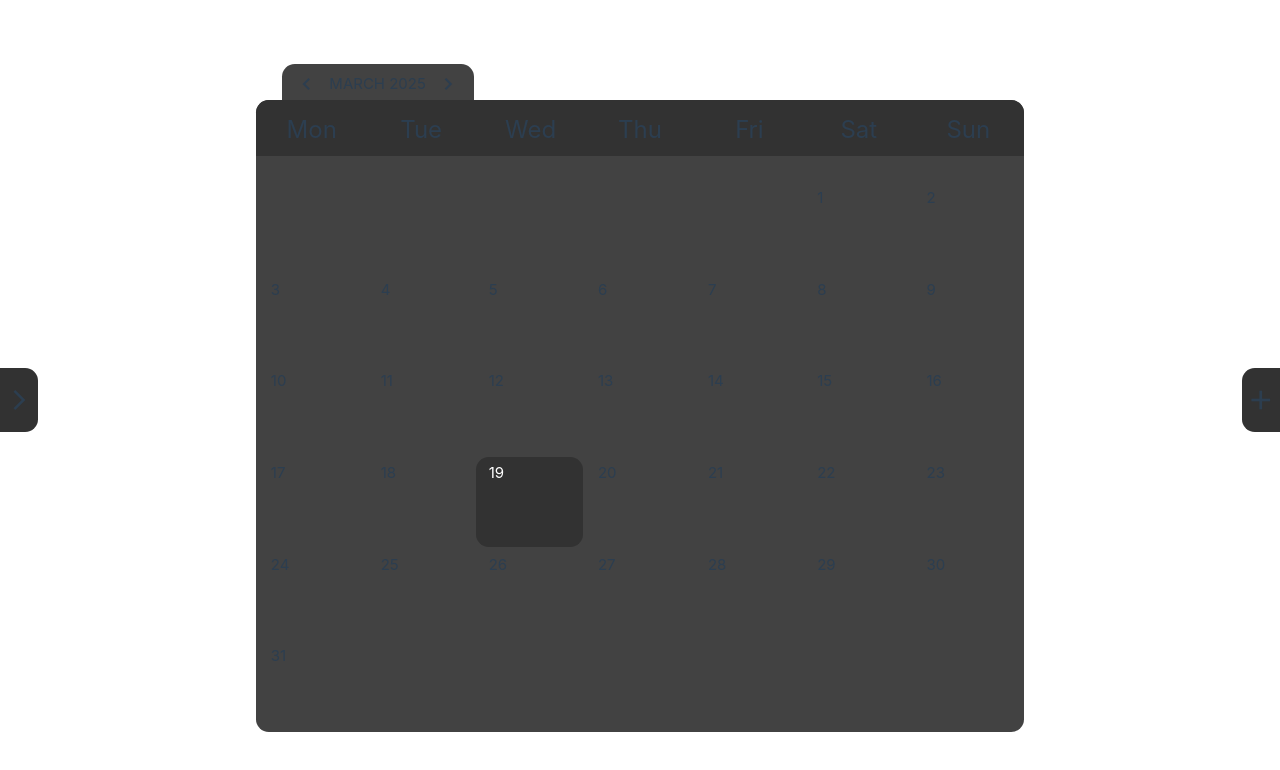
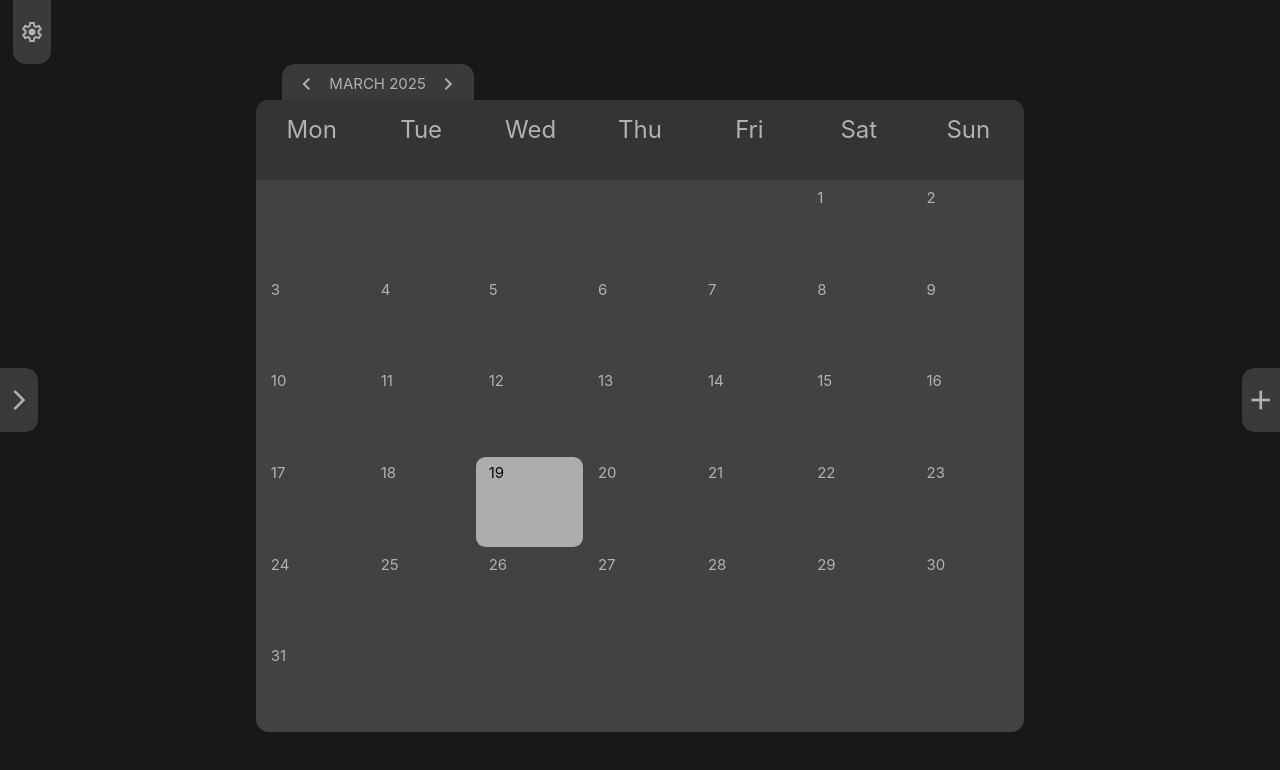
Before and after one commit to DavidStephenCooley/planIT, a Vue app: page / in a window 1280 px wide. Shown: the top 770 px of the page. Built offline with nearby package versions, Linux system fonts and the light colour scheme.

Commit message:
added settings, fixed calendar, felt like we did a lot more

```diff
--- a/index.html
+++ b/index.html
@@ -1,7 +1,8 @@
 <!DOCTYPE html>
 <html lang="">
   <head>
-    <link rel="stylesheet" href="https://fonts.googleapis.com/css2?family=Material+Symbols+Outlined:opsz,wght,FILL,GRAD@20..48,100..700,0..1,-50..200" />
+    <link rel="stylesheet"
+    href="https://fonts.googleapis.com/css2?family=Material+Symbols+Outlined:opsz,wght,FILL,GRAD@20..48,100..700,0..1,-50..200&icons=settings" />
     <meta charset="UTF-8">
     <link rel="icon" href="/favicon.ico">
     <meta name="viewport" content="width=device-width, initial-scale=1.0">
--- /dev/null
+++ b/src/assets/global.css
@@ -0,0 +1,17 @@
+/* src/assets/global.css */
+:root {
+    --background-colour: #181818;
+    --calendar-colour: #424242;
+    --today-colour: #adadad;
+    --selected-day-colour: #757575;
+    --chevroned-colour: #3a3a3a;
+    --header-colour: #343434;
+    --text-colour: rgb(177, 177, 177);
+    --today-text-colour: rgb(10,10,10);
+  }
+
+  body {
+    background-color: var(--background-colour);
+    color: var(--text-colour);
+    user-select: none;
+  }
--- a/src/components/pages/Calendar.vue
+++ b/src/components/pages/Calendar.vue
@@ -1,11 +1,17 @@
 <script setup>
 import { ref, onMounted, watch } from 'vue';
+import '@/assets/global.css'
 
 const today = new Date();
 const currentMonth = ref(today.getMonth());
 const currentYear = ref(today.getFullYear());
 const monthLabel = ref("MONTH");
 const calendar = ref([]);
+
+let viewTaskOpen = false;
+let newTaskOpen = false;
+let settingsOpen = false;
+
 
 const months = ["JANUARY", "FEBRUARY", "MARCH", "APRIL", "MAY", "JUNE",
                "JULY", "AUGUST", "SEPTEMBER", "OCTOBER", "NOVEMBER", "DECEMBER"];
@@ -48,13 +54,27 @@ function getFirstDay(year, month) {
   return day === 0 ? 6 : day - 1;
 }
 
+function getNumWeeksInMonth() {
+  const daysInMonth = getDaysInMonth(currentYear.value, currentMonth.value);
+  const firstDay = getFirstDay(currentYear.value, currentMonth.value);
+
+  // Calculate total cells needed (blank days at start + actual days)
+  const totalCells = firstDay + daysInMonth;
+
+  // Calculate how many rows (weeks) are needed (rounding up)
+  return Math.ceil(totalCells / 7);
+}
+
+
 function generateCalendar() {
   let days = getDaysInMonth(currentYear.value, currentMonth.value);
   let firstDay = getFirstDay(currentYear.value, currentMonth.value);
   let grid = [];
 
   let count = 1;
-  for (let row = 0; row < 6; row++) {
+  const weeksNeeded = getNumWeeksInMonth();
+
+  for (let row = 0; row < weeksNeeded; row++) {
     let week = [];
     for (let col = 0; col < 7; col++) {
       if (row === 0 && col < firstDay) {
@@ -78,6 +98,62 @@ function isToday(day) {
     currentYear.value === today.getFullYear()
   );
 }
+
+  function popoutNewTask() {
+    newTaskOpen = !newTaskOpen;
+    let button = document.getElementById("newTaskButton");
+    if (newTaskOpen) {
+      button.style.height = "75vh";
+      button.style.width = "18vw";
+      button.style.justifyContent = "left";
+    } else {
+      button.style.height = "8vh";
+      button.style.width = "3vw";
+      button.style.justifyContent = "center";
+    }
+  }
+
+  function popoutViewTask() {
+    viewTaskOpen = !viewTaskOpen;
+    let button = document.getElementById("taskViewButton");
+    if (viewTaskOpen) {
+      if (settingsOpen) {
+        popoutSettings();
+      }
+      button.style.height = "75vh";
+      button.style.width = "18vw";
+      button.style.justifyContent = "right";
+      document.getElementById("viewTaskChevron").style.transform = "rotate(180deg)";
+    } else {
+      button.style.height = "8vh";
+      button.style.width = "3vw";
+      button.style.justifyContent = "center";
+      document.getElementById("viewTaskChevron").style.transform = "rotate(0deg)";
+    }
+  }
+
+    function popoutSettings() {
+    settingsOpen = !settingsOpen;
+    let button = document.getElementById("settings");
+    let inputs = document.getElementById("settingsHidden");
+    if (settingsOpen) {
+      if (viewTaskOpen) {
+        popoutViewTask();
+      }
+
+      button.style.height = "45vh";
+      button.style.width = "18vw";
+      button.style.alignItems = "end";
+      button.style.paddingBottom = "1vh";
+      inputs.style.top = "0vh";
+    } else {
+      button.style.height = "8vh";
+      button.style.width = "3vw";
+      button.style.alignItems = "center";
+      inputs.style.top = "-100vh";
+    }
+  }
+
 </script>
 
 <template>
@@ -109,16 +185,37 @@ function isToday(day) {
         </table>
       </div>
     </div>
+    <div id="settings" class="settingsClass sidebutton">
+      <span @click="popoutSettings()" class="material-symbols-outlined" id="settingsIcon">settings</span>
+    </div>
+
+    <div id="settingsHidden" class="hidden settingsClass">
+      <span>Colour:</span>
+     <input
+      type="color"
+      v-model="themeColor"
+      @change="updateTheme"
+      style="
+      width: 2vw;
+      height: 4.5vh;
+      border: none;
+      background: none;
+      cursor: pointer;
+      "
+    >
+    </div>
+
     <div id="taskViewButton" class="sidebutton">
-      <span class="material-symbols-outlined">arrow_forward_ios</span>
+      <span @click="popoutViewTask()" class="material-symbols-outlined" id="viewTaskChevron">arrow_forward_ios</span>
     </div>
     <div id="newTaskButton" class="sidebutton">
-      <span class="material-symbols-outlined" id="add">add</span>
+      <span  @click="popoutNewTask()" class="material-symbols-outlined" id="add">add</span>
     </div>
   </main>
 </template>
 
 <style scoped>
+
 html {
   font-size: 16px;
   overflow: hidden;
@@ -131,7 +228,7 @@ html {
 #monthHeader {
   left: calc(50% - 30vw + 2vw);
   top: 8vh;
-  background-color: rgb(66,66,66);
+  background-color: var(--chevroned-colour);
   width: 15vw;
   height: 5vh;
   border-top-left-radius: 1vw; border-top-right-radius: 1vw;
@@ -158,7 +255,7 @@ html {
 #surroundBox {
   height:75vh;
   width: 60vw;
-  background-color: rgb(66, 66, 66);
+  background-color: var(--header-colour);
   border-radius: 1vw;
   margin: 0 auto;
 }
@@ -166,7 +263,7 @@ html {
 #headerBox {
   height: 7vh;
   width: 60vw;
-  background-color: rgb(50, 50, 50);
+  background-color: var(--header-colour);
   border-top-left-radius: 1vw;
   border-top-right-radius: 1vw;
 }
@@ -174,7 +271,7 @@ html {
 #calenderBox {
   height: calc(75vh - 6vh);
   width: 60vw;
-  background-color: rgb(66, 66, 66);
+  background-color: var(--calendar-colour);
   top: 10vh;
   border-bottom-right-radius: 1vw;
   border-bottom-left-radius: 1vw;
@@ -199,19 +296,41 @@ td {
   padding-top: 0.5vh;
   transition: all 0.1s ease-out;
   border-radius: 1vw;
+
 }
 
 td:hover {
-  background-color: rgb(50, 50, 50);
+  background-color: var(--selected-day-colour);
   cursor: pointer;
 }
 
 .today {
-  background-color: rgb(50, 50, 50);
+  background-color: var(--today-colour);
+  color: var(--today-text-colour);
+  border-radius: 0.75vw;
+}
+
+.settingsClass {
+  background-color: var(--chevroned-colour);
+  left: 1vw;
+  top: 0;
+  border-bottom-right-radius: 1vw; border-bottom-left-radius: 1vw;
+}
+
+.hidden {
+  background-color: transparent;
   color: white;
 }
 
-/* Fixed sidebutton positioning */
+#settingsHidden {
+  position: fixed;
+  height: 40vh;
+  width: 18vw;
+  top: -100vh;
+  left: 1vw;
+
+}
+
 #taskViewButton {
   left: 0;
   top: 50%;
@@ -231,7 +350,7 @@ td:hover {
 .sidebutton {
   height: 8vh;
   width: 3vw;
-  background-color: rgb(50, 50, 50);
+  background-color: var(--chevroned-colour);
   position: fixed; /* Changed from absolute to fixed */
   transition: all 0.1s ease-in-out;
   display: flex;
@@ -243,6 +362,15 @@ td:hover {
 .sidebutton:hover {
   height: 9vh;
   width: 5vw;
+}
+
+#settings:hover {
+  width: 3vw;
+  height: 8vh;
+}
+
+#settingsIcon:hover {
+  transform: scale(1.4);
 }
 
 main {
@@ -259,6 +387,7 @@ main {
 }
 
 .material-symbols-outlined {
+  color: var(--text-colour);
   font-variation-settings:
   'FILL' 0,
   'wght' 400,
```
